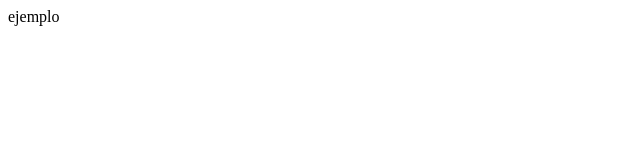
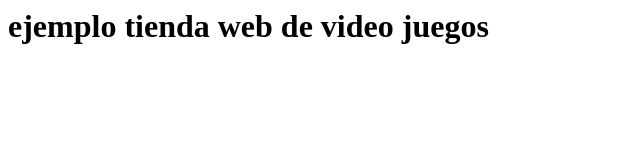
Before and after one commit to nelsonrinconc86/tiendaEjemplo, a plain HTML site: page index.html in a window 1280 px wide. Shown: the whole page, without its empty margins (0-640 px from the left). Drawn offline with Linux system fonts and the light colour scheme.

Commit message:
Update index.html

```diff
--- a/index.html
+++ b/index.html
@@ -5,6 +5,6 @@
     </title>
   </head>
   <body>
-    ejemplo
+    <h1>ejemplo tienda web de video juegos</h1>
   </body>
 </html>
```
